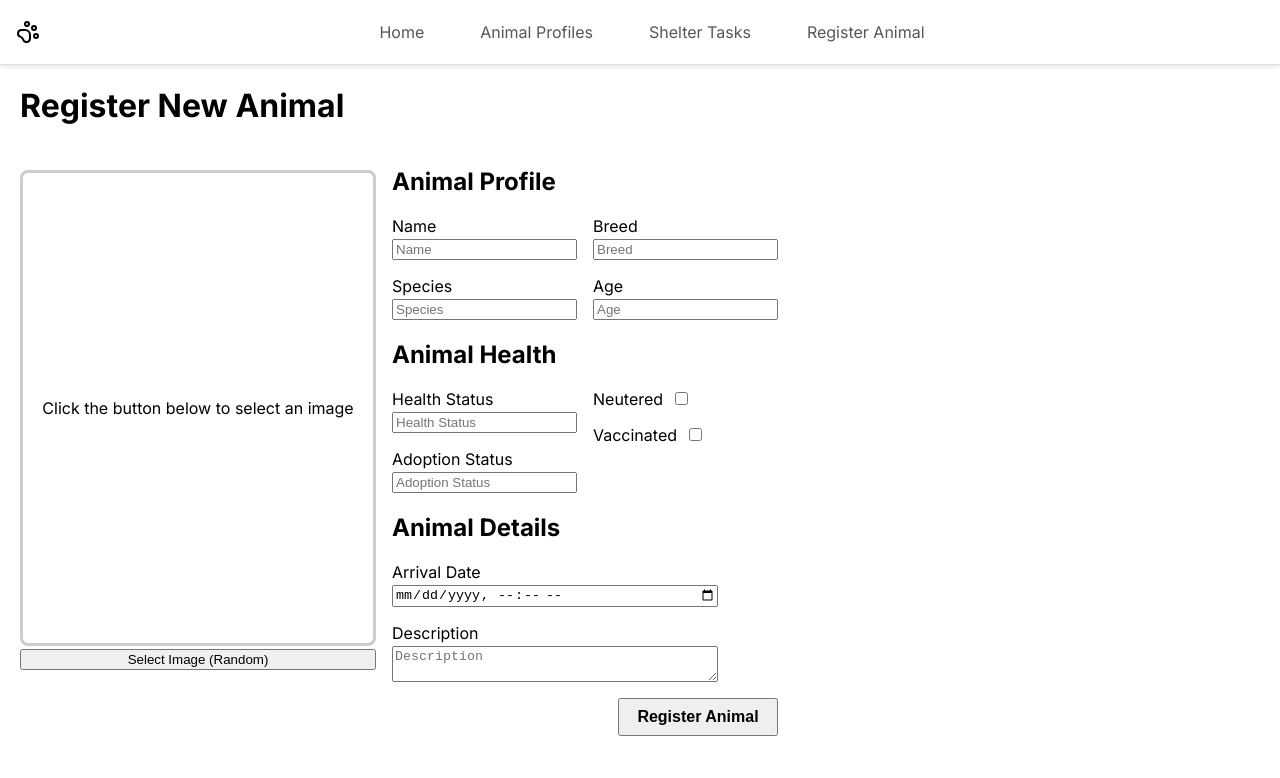
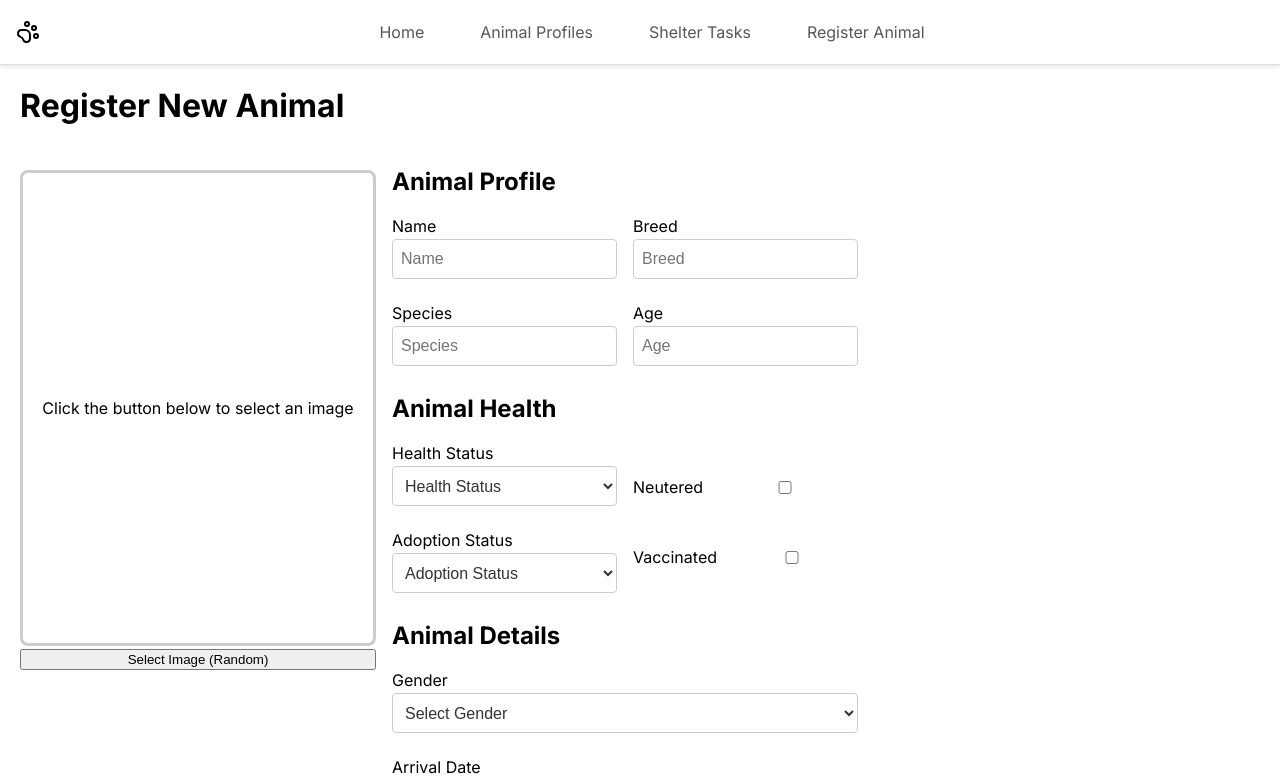
Before and after one commit to ceonz/final-project-frontend, a React (Create React App) app: page /register-animal in a window 1280 px wide. Shown: the top 778 px of the page. Built offline with nearby package versions, Linux system fonts and the light colour scheme.

Commit message:
update form styling (#20)

```diff
--- a/src/components/AnimalForm.js
+++ b/src/components/AnimalForm.js
@@ -1,4 +1,5 @@
 import React, { useEffect, useState } from "react";
+import "./AnimalForm.module.css";
 
 const styles = {
   formContainer: {
@@ -13,7 +14,9 @@ const styles = {
   forms: {
     display: "flex",
     flexDirection: "column",
+    justifyContent: "space-evenly",
     gap: "1rem",
+    width: "100%",
   },
   label: {
     display: "flex",
@@ -58,6 +61,7 @@ function buildFormData(animal) {
     species: animal?.species || "",
     breed: animal?.breed || "",
     age: animal?.age || "",
+    gender: animal?.gender || "",
     healthStatus: animal?.healthStatus || "",
     adoptionStatus: animal?.adoptionStatus || "",
     isNeutered: animal?.isNeutered || false,
@@ -205,25 +209,31 @@ function AnimalForm({ animal, onSubmit }) {
               <div style={styles.forms}>
                 <label style={styles.label}>
                   <span>Health Status</span>
-                  <input
-                    type="text"
+                  <select
                     name="healthStatus"
                     value={formData.healthStatus}
                     onChange={handleValueChanges}
-                    placeholder="Health Status"
                     required
-                  />
+                    style={styles.input}
+                  >
+                    <option value="">Health Status</option>
+                    <option value="healthy">Healthy</option>
+                    <option value="sick">Sick</option>
+                  </select>
                 </label>
                 <label style={styles.label}>
                   <span>Adoption Status</span>
-                  <input
-                    type="text"
+                  <select
                     name="adoptionStatus"
                     value={formData.adoptionStatus}
                     onChange={handleValueChanges}
-                    placeholder="Adoption Status"
                     required
-                  />
+                    style={styles.input}
+                  >
+                    <option value="">Adoption Status</option>
+                    <option value="available">Available</option>
+                    <option value="adopted">Adopted</option>
+                  </select>
                 </label>
               </div>
               <div style={styles.forms}>
@@ -253,6 +263,20 @@ function AnimalForm({ animal, onSubmit }) {
             <section style={styles.section}>
               <div style={styles.forms}>
                 <label style={styles.label}>
+                  <span>Gender</span>
+                  <select
+                    name="gender"
+                    value={formData.gender}
+                    onChange={handleValueChanges}
+                    required
+                    style={styles.input}
+                  >
+                    <option value="">Select Gender</option>
+                    <option value="MALE">Male</option>
+                    <option value="FEMALE">Female</option>
+                  </select>
+                </label>
+                <label style={styles.label}>
                   <span>Arrival Date</span>
                   <input
                     type="datetime-local"
@@ -267,7 +291,7 @@ function AnimalForm({ animal, onSubmit }) {
                   <span>Description</span>
                   <textarea
                     name="description"
-                    style={{ width: "20rem" }}
+                    className="textarea-description"
                     value={formData.description}
                     onChange={handleValueChanges}
                     placeholder="Description"
--- /dev/null
+++ b/src/components/AnimalForm.module.css
@@ -0,0 +1,41 @@
+input[type="text"],
+input[type="number"],
+input[type="datetime-local"],
+select,
+.textarea-description {
+  width: 100%;
+  padding: 0.5rem;
+  margin-bottom: 0.5rem;
+  border: 1px solid #ccc;
+  border-radius: 0.25rem;
+  box-sizing: border-box;
+  height: 40px;
+  background-color: #fff;
+}
+
+select {
+  background-position: right 0.5rem top 50%;
+  background-size: 12px;
+  width: 100%;
+}
+
+input[type="checkbox"] {
+  accent-color: blue;
+}
+
+input,
+select,
+textarea {
+  font-size: 1rem;
+  color: #333;
+  width: 100%;
+}
+
+.centeredCheckboxes {
+  display: flex;
+  flex-direction: column;
+  align-items: center;
+  justify-content: center;
+  width: 100%;
+  gap: 0.5rem;
+}
--- a/src/pages/AnimalDetails.js
+++ b/src/pages/AnimalDetails.js
@@ -72,6 +72,9 @@ function AnimalDetails() {
             <strong>Breed:</strong> {animal.breed}
           </span>
           <span>
+            <strong>Gender:</strong> {animal.gender}
+          </span>
+          <span>
             <strong>Age:</strong> {animal.age}
           </span>
           <span>
```
